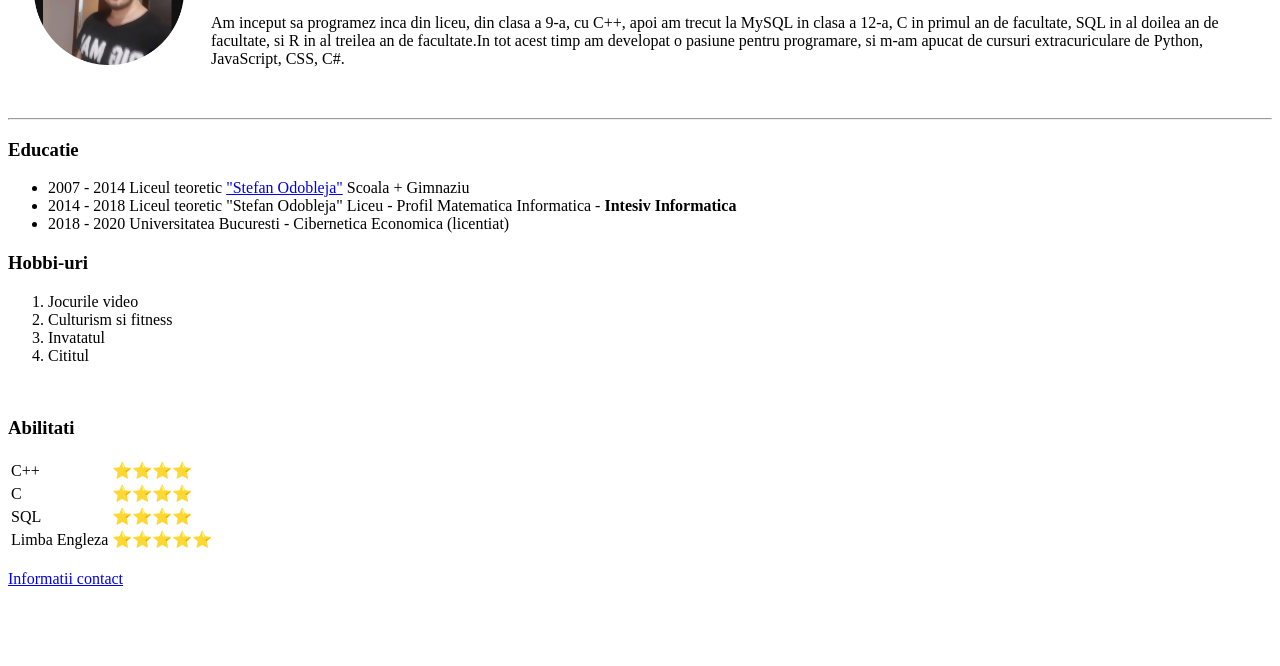
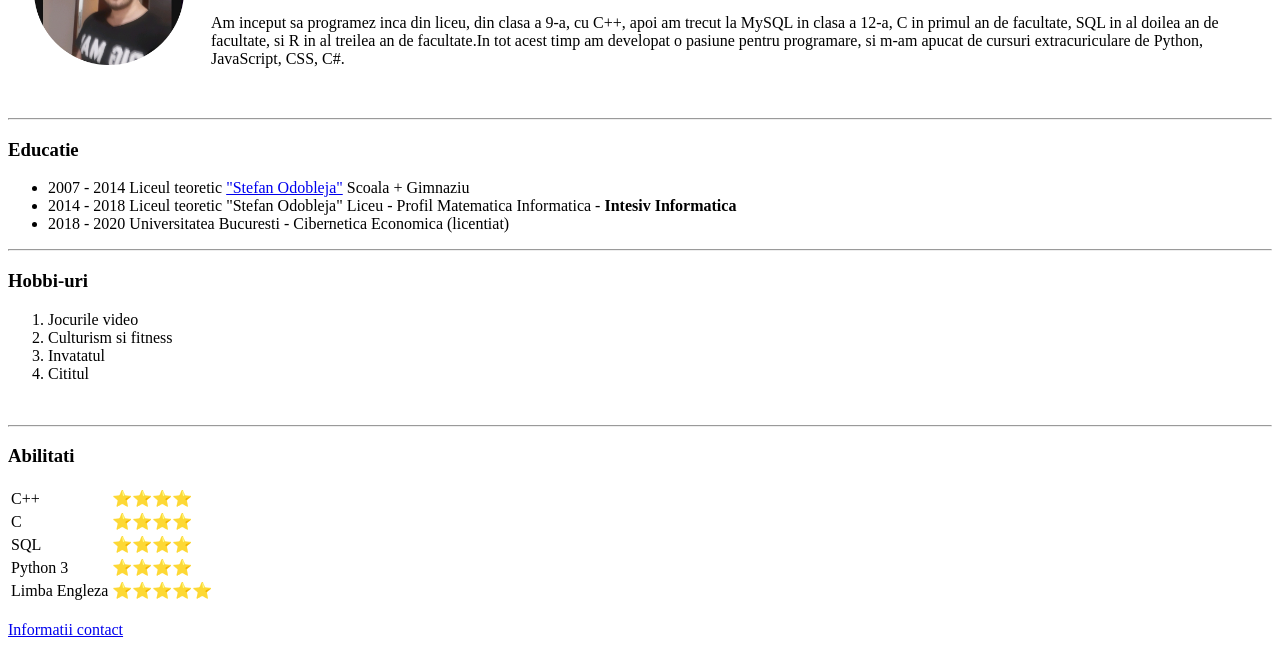
Before and after one commit to vasiagache/CV, a plain HTML site: page index.html in a window 1280 px wide. Shown: the part 134-800 px from the top of the page. Drawn offline with Linux system fonts and the light colour scheme.

Commit message:
Eliminat modificarile de styling, separate in css

```diff
--- a/index.html
+++ b/index.html
@@ -3,7 +3,10 @@
   <head>
     <meta charset="utf-8">
     <title>Site-ul personal al lui Agache Vasile</title>
+    <link rel="stylesheet" href="css/styles.css">
+
   </head>
+
   <body>
     <table cellspacing="25" cellpading="20">
       <tr>
@@ -33,6 +36,7 @@
       <li>2018 - 2020 Universitatea Bucuresti - Cibernetica Economica
         (licentiat)</li>
     </ul>
+    <hr>
     <h3><strong>Hobbi-uri</strong></h3>
     <ol>
       <li>Jocurile video</li>
@@ -41,6 +45,7 @@
       <li>Cititul</li>
     </ol>
     <br>
+    <hr>
     <h3>Abilitati</h3>
     <table>
       <tr>
@@ -53,6 +58,9 @@
         <td>SQL</td><td>⭐⭐⭐⭐</td>
       </tr>
       <tr>
+        <td>Python 3</td><td>⭐⭐⭐⭐</td>
+      </tr>
+      <tr>
         <td>Limba Engleza</td><td>⭐⭐⭐⭐⭐</td>
       </tr>
 
```
